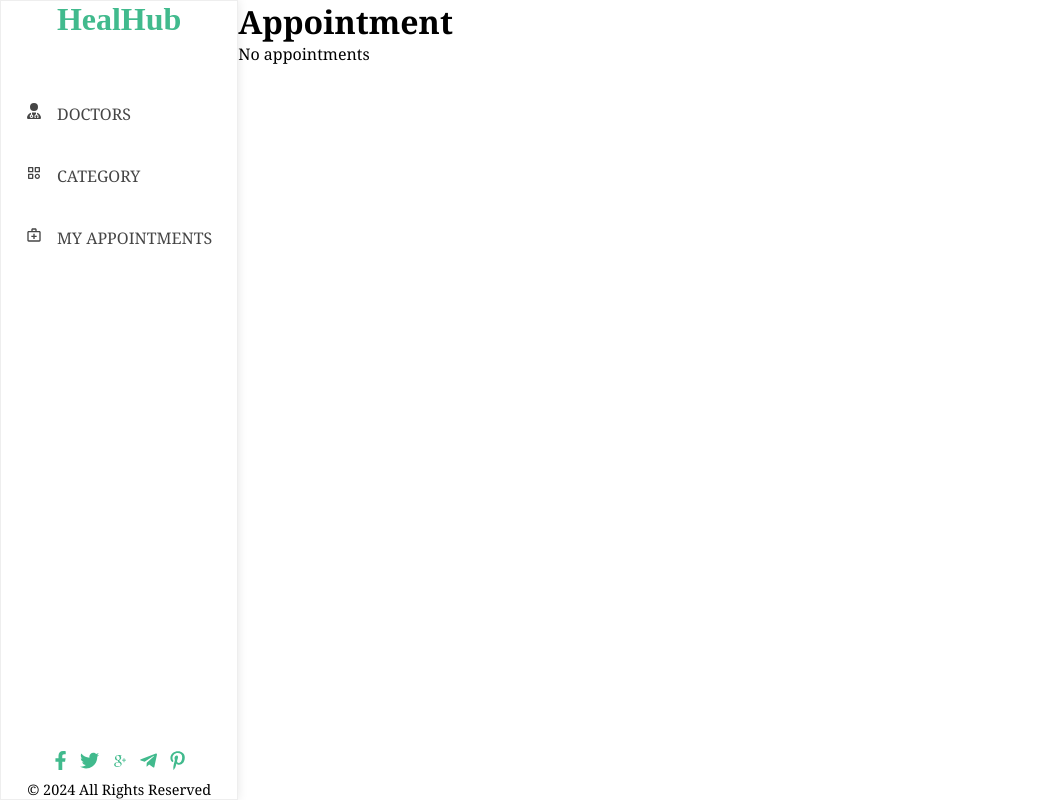
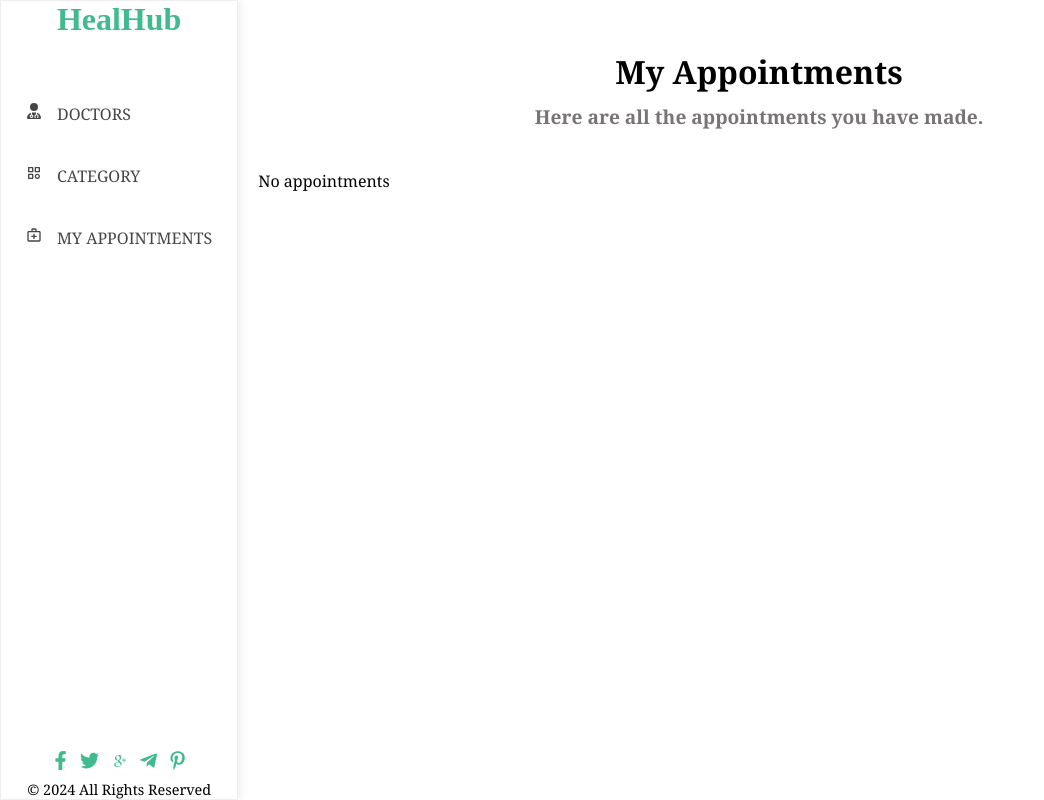
Before and after one commit to Lawmsangi/medical-appointment-app, a React (Create React App) app: page /appointment in a window 1280 px wide. Shown: the whole page, without its empty margins (0-1044 px from the left). Built offline with nearby package versions, Linux system fonts and the light colour scheme; the HTML template or start-up script is replaced by a standard one.

Commit message:
Update component

```diff
--- a/src/components/Appointment.jsx
+++ b/src/components/Appointment.jsx
@@ -1,4 +1,5 @@
-import React from 'react'
+import React from 'react';
+import '../styles/Appointment.css'
 import { useDispatch, useSelector } from 'react-redux'
 import { removeAppointment } from '../redux/appointmentsSlice'
 
@@ -7,24 +8,33 @@ function Appointment() {
   const dispatch = useDispatch()
 
   return (
-    <div>
-      <h1>Appointment</h1>
+    <div className='appointment-container'>
+      <div className="appointment-header">
+        <h1>My Appointments</h1>
+        <p>Here are all the appointments you have made.</p>
+      </div>
+      <div className="appointment-content">
         {appointments.length === 0 ? (
           <p>No appointments</p>
         ) : (
           appointments.map((appointment) => (
-          <div key={appointment.id}>
+            <div key={appointment.id} className='appointment-card'>
               <img src={appointment.image} alt="image" />
-            <h3>{appointment.doctor}</h3>
-            <p>{appointment.date}</p>
-            <p>{appointment.time}</p>
-            <button onClick={() => dispatch(removeAppointment(appointment.id))}>
+              <p className='bg-gray'><span className="label">Name</span><span className="value">{appointment.doctor}</span></p>
+              <p><span className="label">Date</span><span className="value">{appointment.date}</span></p>
+              <p className='bg-gray'><span className="label">Time</span><span className="value">{appointment.time}</span></p>
+              <p><span className="label">Speciality</span> <span className="value">{appointment.speciality}</span></p>
+              <button
+              className='cancel-btn'
+              onClick={() => dispatch(removeAppointment(appointment.id))}>
                 Cancel
               </button>
             </div>
           ))
         )}
       </div>
+
+    </div>
   )
 }
 
--- /dev/null
+++ b/src/styles/Appointment.css
@@ -0,0 +1,96 @@
+.appointment-container {
+    padding: 20px;
+}
+
+.appointment-header {
+    display: flex;
+    flex-direction: column;
+    gap: 10px;
+    text-align: center;
+    margin-top: 30px;
+}
+
+.appointment-header p {
+    font-weight: bolder;
+    color: #787474 ;
+    font-size: 1.2rem;
+}
+
+.appointment-content {
+    display: grid;
+    grid-template-columns: 1fr;
+    gap: 20px;
+    justify-content: center;
+    align-items: center;
+    margin-top: 40px;
+}
+
+.appointment-content img {
+    height: 200px;
+    width: 190px;
+    border-radius: 10px;
+}
+
+.appointment-card {
+    display: flex;
+    flex-direction: column;
+    justify-content: center;
+    gap: 5px;
+    border: 1px solid #eee;
+    border-radius: 20px;
+    padding: 10px;
+    box-shadow: 0 0 10px rgba(0, 0, 0, 0.1);
+}
+
+.appointment-card img {
+    align-self: center;
+}
+
+.appointment-card:hover {
+    box-shadow: 0 0 20px rgba(0, 0, 0, 0.1);
+    transform: translate(0, -5px);
+}
+
+.bg-gray {
+    background-color: #E2E3E5;
+}
+
+.label {
+    font-weight: bold;
+    margin-right: 10px;
+    display: inline-block;
+    width: 120px;
+    padding: 5px;
+}
+
+button {
+    border: none;
+}
+
+.cancel-btn {
+    background-color: #41BA8D;
+    color: #fff;
+    font-weight: bold;
+    font-size: 1rem;
+    padding: 10px;
+    border-radius: 10px;
+    margin-top: 20px;
+}
+
+.cancel-btn:hover {
+    background-color: #388569;
+}
+
+/* Media Queries */
+@media (min-width: 601px) and (max-width: 1133px) {
+    .appointment-content {
+        grid-template-columns: repeat(2, 1fr);
+    }
+}
+
+/* Adjust for screens greater than 900px */
+@media (min-width: 1133px) {
+    .appointment-content {
+        grid-template-columns: repeat(3, 1fr);
+    }
+}
```
Lines whose indentation alone changed are shown as unchanged.
